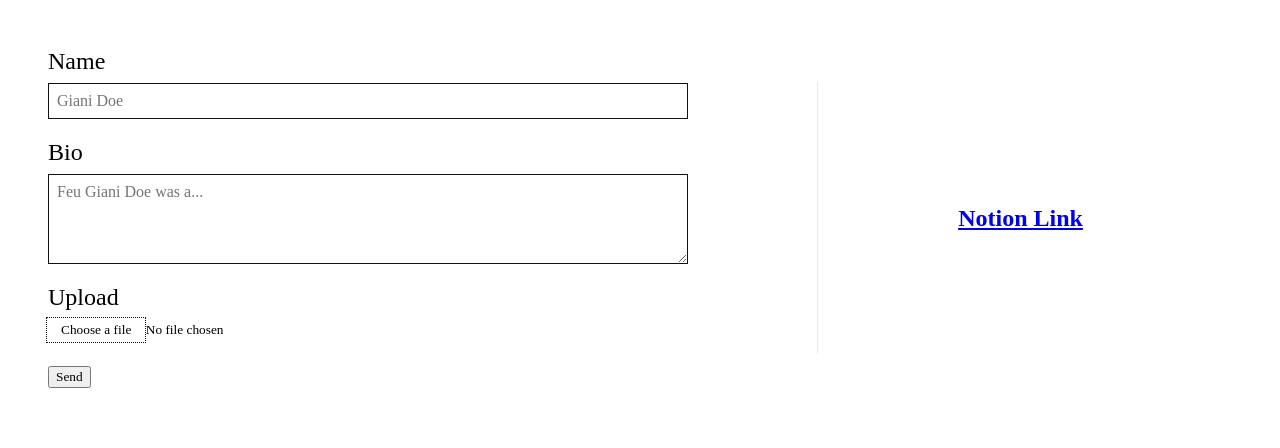
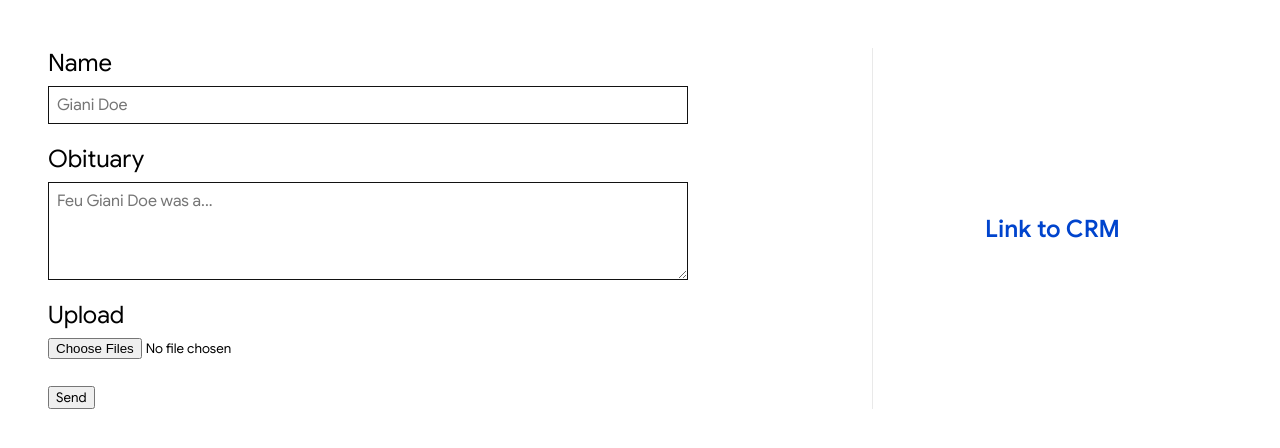
Before and after one commit to LeThoumy/form-to-notion-lvp, a plain HTML site: page index.html in a window 1280 px wide. Drawn offline with Linux system fonts and the light colour scheme.

Commit message:
Small visual tweaks

```diff
--- a/index.html
+++ b/index.html
@@ -20,7 +20,7 @@
 			</div>
 
 			<div class="fieldset">
-				<label for="bio">Bio</label>
+				<label for="bio">Obituary</label>
 				<textarea name="bio" id="bio" cols="30" rows="4" required="required"
 					placeholder="Feu Giani Doe was a..."></textarea>
 			</div>
@@ -34,12 +34,11 @@
 			<button type="submit">Send</button>
 
 		</form>
+		<div class="separator"></div>
+		<aside>
+			<a href="https://www.notion.so/amotomo/2ccb90e85e494a5f8af6fc9982cc3373?v=e90c090acb5c4f2bbb7f27bf4efa5820&pvs=4">Link to CRM</a>
+		</aside>
 	</main>
-	<aside>
-		<a
-			href="https://www.notion.so/amotomo/2ccb90e85e494a5f8af6fc9982cc3373?v=e90c090acb5c4f2bbb7f27bf4efa5820&pvs=4">Notion
-			Link</a>
-	</aside>
 	<script>
 		const form = document.getElementById("form_to_notion");
 		form.addEventListener("submit", formSubmit);
--- a/style.css
+++ b/style.css
@@ -1,28 +1,36 @@
 @font-face {
-	font-family: 'roslindale';
-	src: url("./fonts/Roslindale-Variable-Display.ttf");
+	font-family: 'gsans';
+	src: url('./fonts/Google-Sans-VF.woff2') format('woff2-variations');
 	font-weight: normal;
 	font-weight: 200 900;
 }
 body {
+	font-family: gsans;
 	font-size: 24px;
 	padding: 40px;
-	display: grid;
-	grid-template-columns: 1fr 1fr;
-	place-content: center;
-	place-items: center;
-	justify-content: center;
+}
+main {
+	display: flex;
+	flex-direction: row;
+	align-items: center;
+	justify-content: space-between;
+}
+
+form, aside {
+	flex-grow: 1;
 }
 * {
 	font-family: inherit;
 }
 aside {
- flex-grow: 1;
- border-left: 1px solid #e9e9e9;
- padding-left: 120px;
- height: 80%;
  display: grid;
  place-content: center;
+}
+.separator {
+	min-height: 90%;
+	width: 1px;
+	background-color: #e9e9e9;
+	align-self: stretch;
 }
 .fieldset {
 	display: flex;
@@ -34,7 +42,6 @@ aside {
 	margin-bottom: 20px;
 	align-content: center;
 }
-
 
 input[type="text"], textarea {
 	border: 1px solid #121212;
@@ -52,17 +59,13 @@ input[type="file"] {
 	align-items: center;
 	justify-content: center;
 }
-input[type="file"]::before {
-	transform: translateY(-2px) translateX(-2px);
-	content: "Choose a file";
-	display: inline-block;
-	position: absolute;
-	padding: 4px 14px;
-	background-color: #fff;
-	pointer-events: none;
-	border: 1px dotted #121212;
-}
+
 a {
 	font-weight: 580;
 	padding: 16px 20px;
+	color: rgb(0, 68, 205);
+	text-decoration: none;
 }
+a:hover {
+	text-decoration: underline;
+}
```
Also changed, not shown: fonts/Google-Sans-VF.woff2 (added), fonts/Roslindale-Variable-Display.ttf (deleted), fonts/Roslindale-Variable-Text.ttf (deleted).
